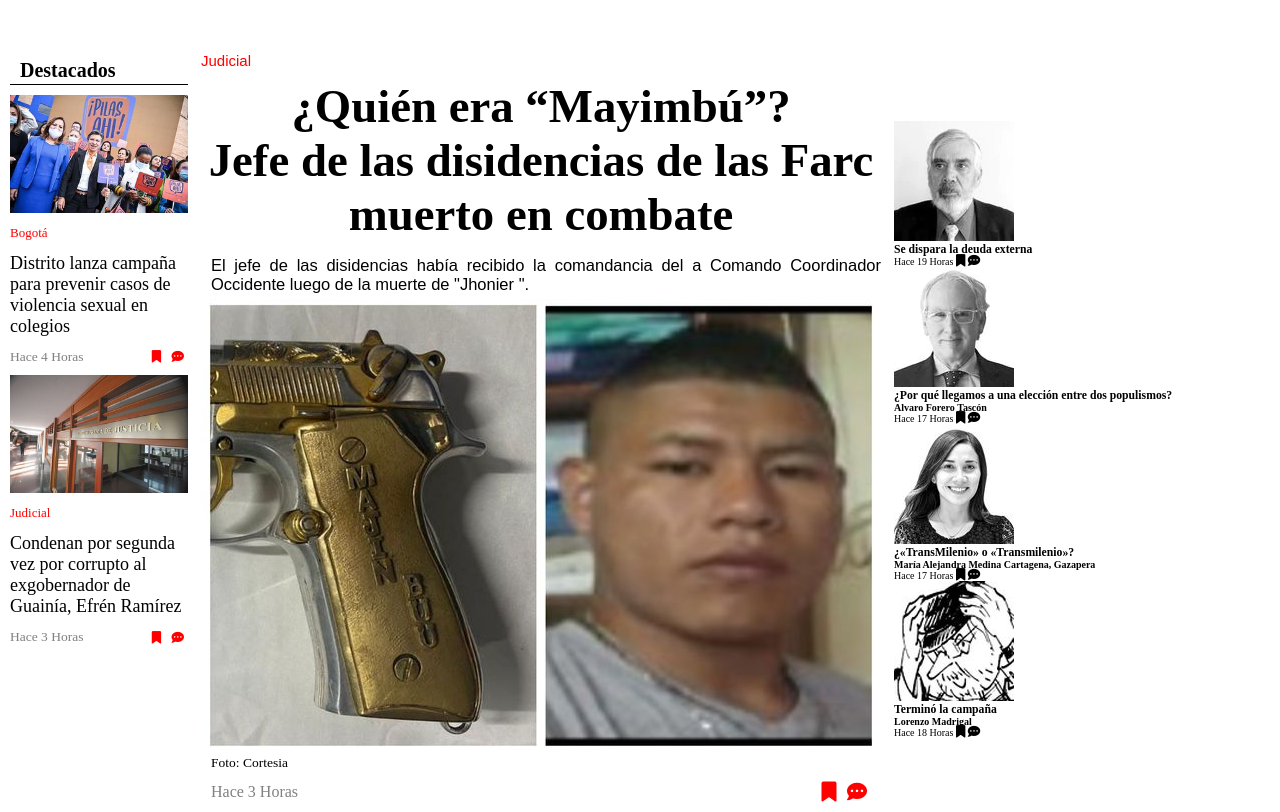
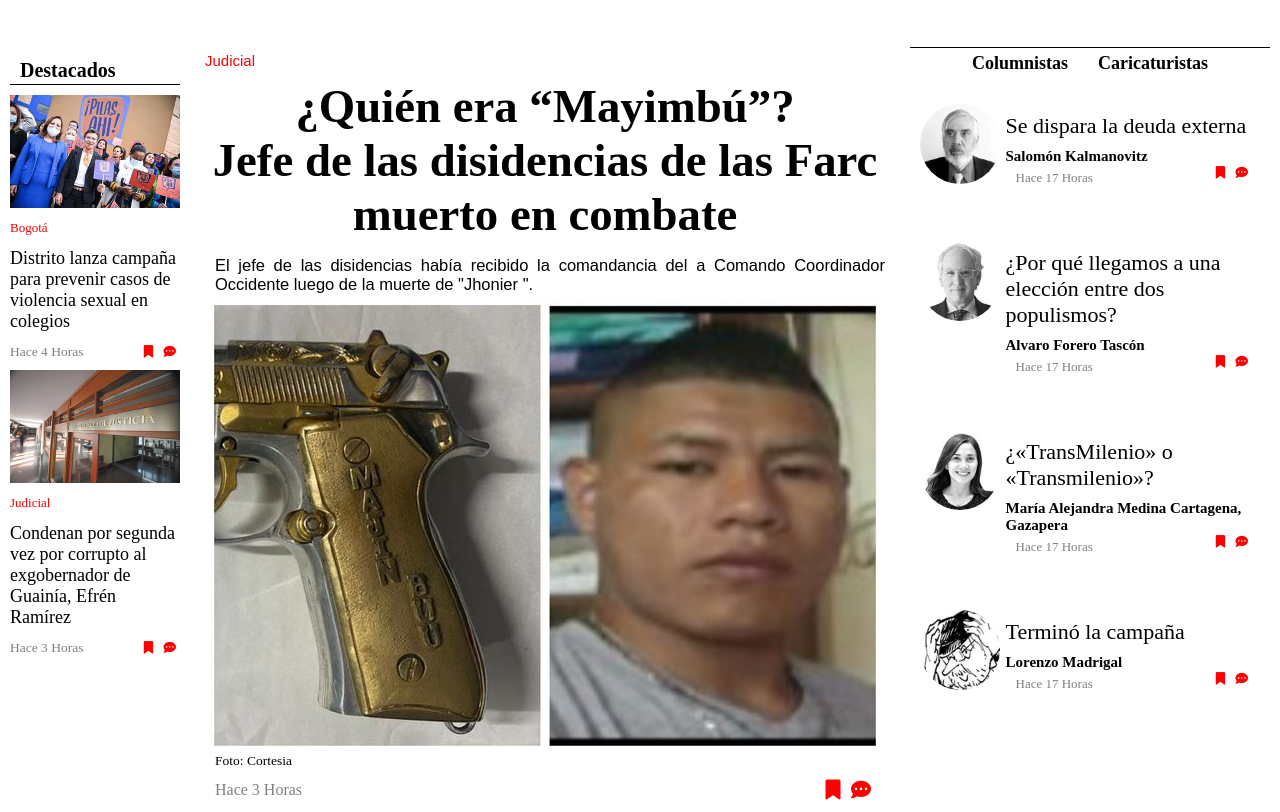
Before and after one commit to luisHsendoya/clon-espectador, a website: page index.html in a window 1280 px wide. Shown: the part 84-896 px from the top of the page. Drawn offline with Linux system fonts and the light colour scheme.

Commit message:
container opinions has been finished

```diff
--- a/index.html
+++ b/index.html
@@ -125,20 +125,22 @@
         <aside class="container-opinions ">
             <nav>
                 <div class="wrapper-opinions ">
-                    <a href=" " class="wrapper-opinions__columnists "></a>
-                    <a href=" " class="wrapper-opinions__cartoonist "></a>
+                    <a href=" " class="wrapper-opinions__columnists ">Columnistas</a>
+                    <a href=" " class="wrapper-opinions__cartoonist ">Caricaturistas</a>
                 </div>
             </nav>
             <article>
                 <div class="card-opinions ">
                     <img src="./src/assets/card-opinions-img1.webp " alt=" " class="card-opinions__img ">
                     <div class="card-opinions__body ">
-                        <h3 class="card-opinions__title ">Se dispara la deuda externa</h3>
-                        <p class="card-opinions__author "><strong></strong></p>
+                        <h3>Se dispara la deuda externa</h3>
+                        <p>Salomón Kalmanovitz</p>
                         <div class="card-opinions__footer ">
-                            <span>Hace 19 Horas</span>
+                            <span>Hace 17 Horas</span>
+                            <div class="footer-icon">
                                 <i class="fa-solid fa-bookmark fa-lg "></i>
                                 <i class="fa-solid fa-comment-dots fa-lg "></i>
+                            </div>
                         </div>
 
 
@@ -149,12 +151,14 @@
                 <div class="card-opinions ">
                     <img src="./src/assets/card-opinions-img2.webp " alt=" " class="card-opinions__img ">
                     <div class="card-opinions__body ">
-                        <h3 class="card-opinions__title ">¿Por qué llegamos a una elección entre dos populismos?</h3>
-                        <p class="card-opinions__author "><strong>Alvaro Forero Tascón</strong></p>
+                        <h3>¿Por qué llegamos a una elección entre dos populismos?</h3>
+                        <p>Alvaro Forero Tascón</p>
                         <div class="card-opinions__footer ">
                             <span>Hace 17 Horas</span>
+                            <div class="footer-icon">
                                 <i class="fa-solid fa-bookmark fa-lg "></i>
                                 <i class="fa-solid fa-comment-dots fa-lg "></i>
+                            </div>
                         </div>
 
 
@@ -165,12 +169,14 @@
                 <div class="card-opinions ">
                     <img src="./src/assets/card-opinions-img3.jpg " alt=" " class="card-opinions__img ">
                     <div class="card-opinions__body ">
-                        <h3 class="card-opinions__title ">¿«TransMilenio» o «Transmilenio»?</h3>
-                        <p class="card-opinions__author "><strong>María Alejandra Medina Cartagena, Gazapera</strong></p>
+                        <h3>¿«TransMilenio» o «Transmilenio»?</h3>
+                        <p>María Alejandra Medina Cartagena, Gazapera</p>
                         <div class="card-opinions__footer ">
                             <span>Hace 17 Horas</span>
+                            <div class="footer-icon">
                                 <i class="fa-solid fa-bookmark fa-lg "></i>
                                 <i class="fa-solid fa-comment-dots fa-lg "></i>
+                            </div>
                         </div>
 
 
@@ -181,12 +187,14 @@
                 <div class="card-opinions ">
                     <img src="./src/assets/card-opinions-img4.jpg " alt=" " class="card-opinions__img ">
                     <div class="card-opinions__body ">
-                        <h3 class="card-opinions__title ">Terminó la campaña</h3>
-                        <p class="card-opinions__author "><strong>Lorenzo Madrigal</strong></p>
+                        <h3>Terminó la campaña</h3>
+                        <p>Lorenzo Madrigal</p>
                         <div class="card-opinions__footer ">
-                            <span>Hace 18 Horas</span>
+                            <span>Hace 17 Horas</span>
+                            <div class="footer-icon">
                                 <i class="fa-solid fa-bookmark fa-lg "></i>
                                 <i class="fa-solid fa-comment-dots fa-lg "></i>
+                            </div>
                         </div>
 
 
--- a/src/scss/_container-fluid.scss
+++ b/src/scss/_container-fluid.scss
@@ -15,10 +15,10 @@ $padding:1rem 1rem;
 
 .container-fluid {
     display: grid;
+    grid-auto-rows: auto;
     grid-template-columns: 2fr 6fr 4fr;
-    grid-auto-rows: auto;
     grid-template-areas: "aside main aside2";
-    column-gap: 0.3rem;
+    column-gap: 1.5rem;
     grid-area: aside;
     .container-outstanding {
         grid-area: aside;
@@ -87,6 +87,13 @@ $padding:1rem 1rem;
                 font-family: Arial, Helvetica, sans-serif;
             }
         }
+        .container-img {
+            @include flex-box(flex, center, center);
+            .container-img-article {
+                height: auto;
+                object-fit: cover;
+            }
+        }
         .container-source {
             p {
                 @include text(1.35rem, black, 500, left, none);
@@ -110,7 +117,52 @@ $padding:1rem 1rem;
     }
     .container-opinions {
         grid-area: aside2;
-        padding: $padding;
-        display: grid;
+        nav {
+            .wrapper-opinions {
+                border-top: 1px black solid;
+                @include flex-box(flex, center, center);
+                padding: 0 2rem;
+                margin: 0 1rem;
+            }
+            a {
+                @include text(1.8rem, black, bolder, center, none);
+                padding: 0.5rem 1.5rem;
+            }
+        }
+        .card-opinions {
+            width: 90%;
+            display: grid;
+            grid-template-columns: 3fr 9fr;
+            grid-auto-rows: auto;
+            padding: 2.5rem 0;
+            margin-left: 2rem;
+            .card-opinions__img {
+                width: 8rem;
+                border-radius: 10rem;
+            }
+            .card-opinions__body {
+                h3 {
+                    @include text(2.2rem, black, 500, left, none);
+                    padding: 0.9rem 0;
+                }
+                p {
+                    @include text(1.5rem, black, bolder, left, none);
+                }
+                .card-opinions__footer {
+                    @include flex-box(flex, space-between, center);
+                    span {
+                        @include text(1.3rem, gray, 200, left, none);
+                        padding: 0.5rem 1rem 0.5rem 1rem;
+                    }
+                    .footer-icon {
+                        color: red;
+                        padding: 0.1rem 1rem 1rem 0;
+                        i {
+                            padding: 0 0.4rem;
+                        }
+                    }
+                }
+            }
+        }
     }
 }
```
Also changed, not shown: src/css/style.css. Lines whose indentation alone changed are shown as unchanged.
